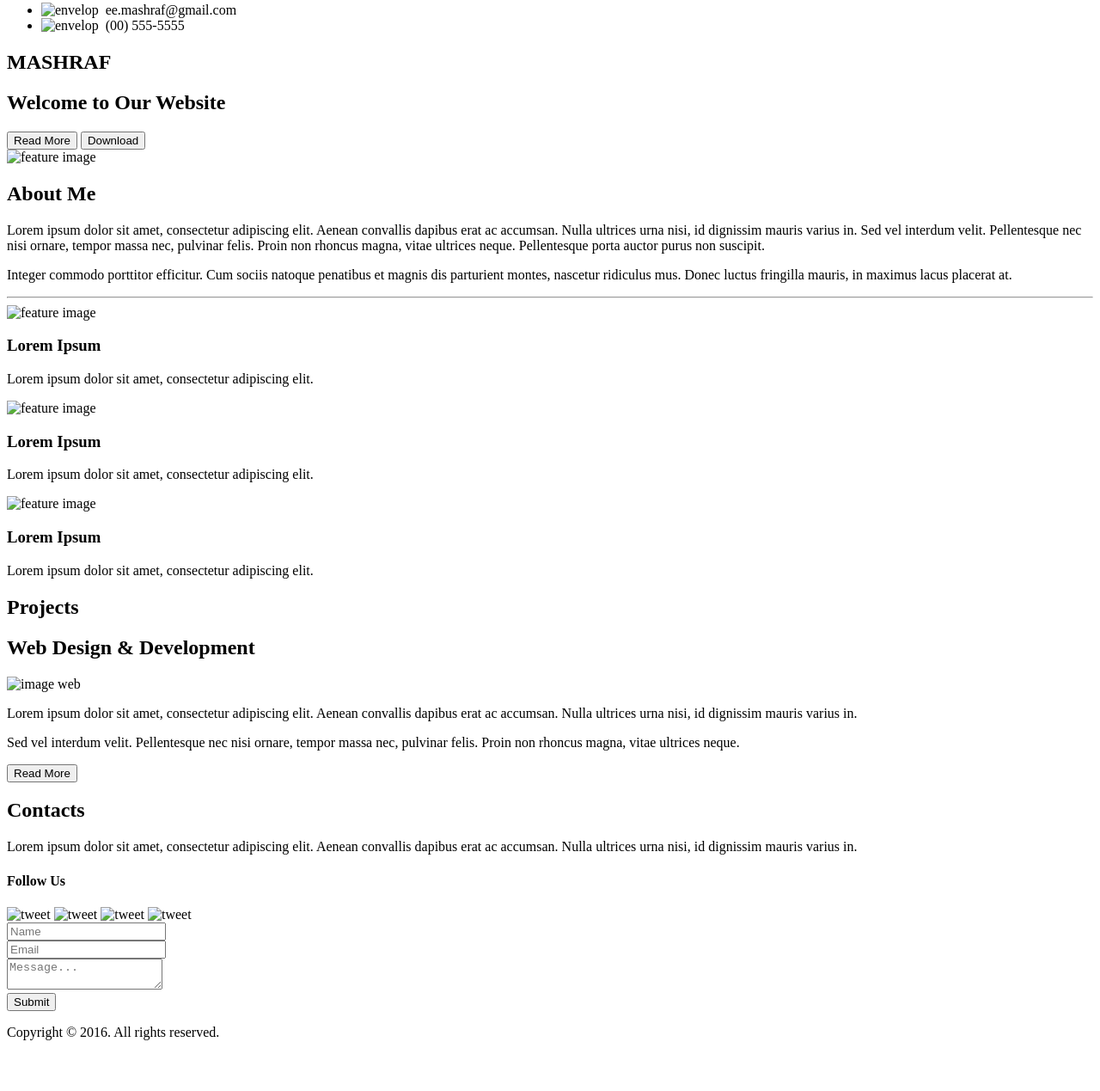
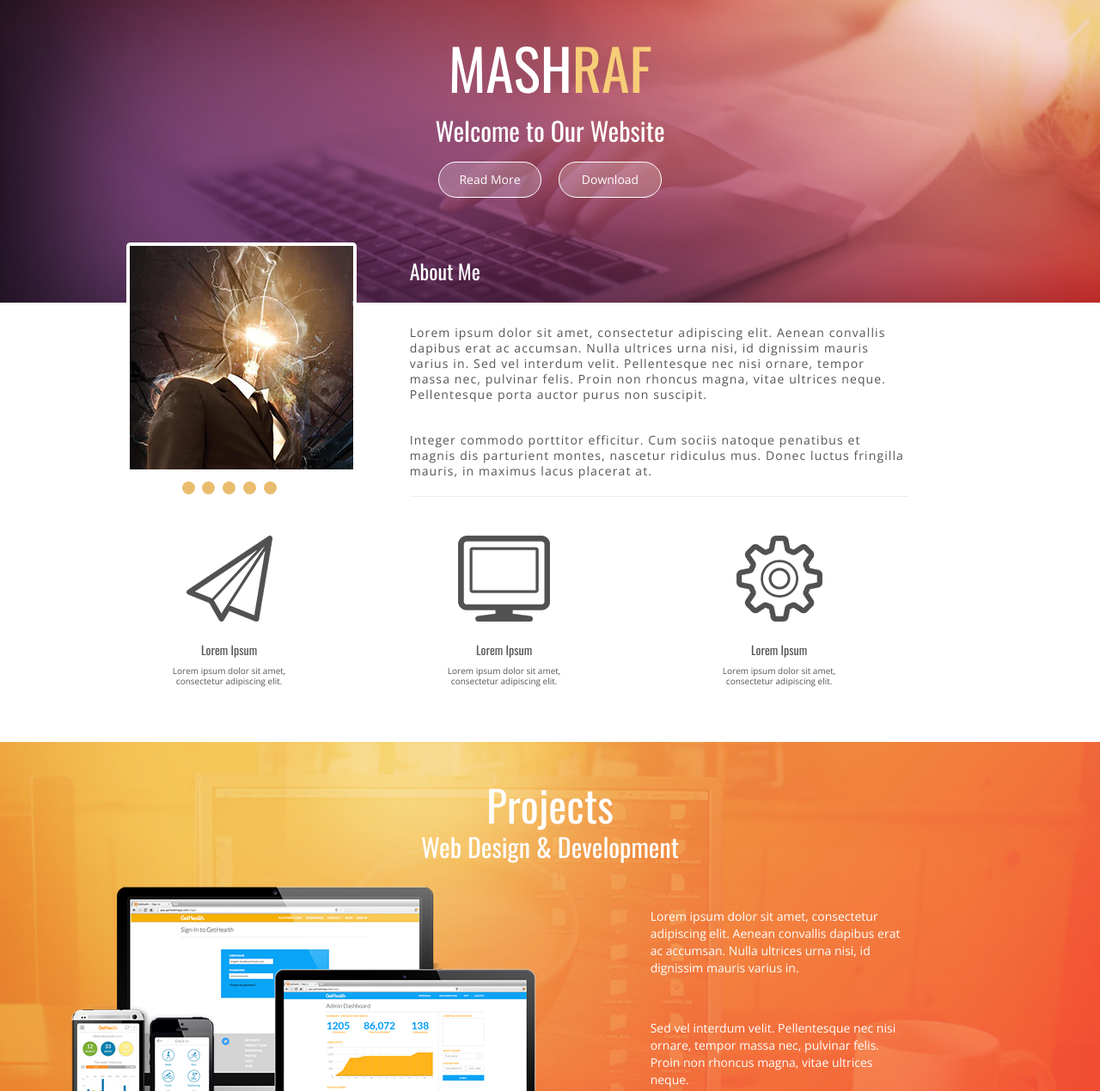
Before and after one commit to MAshrafM/PSD_Hizamo, a plain HTML site: page index.html in a window 1280 px wide. Shown: the part 148-1417 px from the top of the page at 86% size. Before the commit the page ends 1374 px from the top, so only its background shows below. Drawn offline with nearby package versions, Linux system fonts and the light colour scheme; the site is published under a folder, as on GitHub Pages, so addresses that start at the root find nothing.

Commit message:
fix relative

```diff
--- a/index.html
+++ b/index.html
@@ -7,8 +7,8 @@
 	<meta name="viewport" content="width=device-width, initial-scale=1">
 	<title>Profile</title>
 
-	<link href="/assets/stylesheets/bootstrap.min.css" rel="stylesheet">
-	<link href="/assets/stylesheets/main.css" rel="stylesheet">
+	<link href="./assets/stylesheets/bootstrap.min.css" rel="stylesheet">
+	<link href="./assets/stylesheets/main.css" rel="stylesheet">
   <link href="https://s3-us-west-2.amazonaws.com/s.cdpn.io/123941/animate.min.css" rel="stylesheet">
 
   <link href='https://fonts.googleapis.com/css?family=Open+Sans:400,700' rel='stylesheet' type='text/css'>
@@ -39,8 +39,8 @@
             </ul>
 
             <ul class="nav navbar-nav navbar-right">
-              <li><a><img src="/assets/images/envelopicon.png" alt="envelop">&nbsp; ee.mashraf@gmail.com</a></li>
-              <li><a><img src="/assets/images/teleicon.png" alt="envelop">&nbsp; (00) 555-5555</a></li>
+              <li><a><img src="./assets/images/envelopicon.png" alt="envelop">&nbsp; ee.mashraf@gmail.com</a></li>
+              <li><a><img src="./assets/images/teleicon.png" alt="envelop">&nbsp; (00) 555-5555</a></li>
             </ul>
           </nav>
         </div>
@@ -63,7 +63,7 @@
       <div class="row">
         <div class="col-sm-3 col-sm-offset-1">
           <div class="feature_image">
-            <img src="/assets/images/feature_image.png" alt="feature image">
+            <img src="./assets/images/feature_image.png" alt="feature image">
             <div class="stars">
               <span></span><span></span><span></span><span></span><span></span>
             </div>
@@ -85,7 +85,7 @@
       <div class="col-sm-3 col-sm-offset-1">
       <div class="wow bounceInLeft">
           <div class="icon_image">
-            <img src="/assets/images/paper.png" alt="feature image">
+            <img src="./assets/images/paper.png" alt="feature image">
           </div>
           <h3>Lorem Ipsum</h3>
           <p>Lorem ipsum dolor sit amet, consectetur adipiscing elit.</p>
@@ -94,7 +94,7 @@
       <div class="col-sm-3">
       <div class="wow bounceInUp">
         <div class="icon_image">
-          <img src="/assets/images/display.png" alt="feature image">
+          <img src="./assets/images/display.png" alt="feature image">
         </div>
         <h3>Lorem Ipsum</h3>
         <p>Lorem ipsum dolor sit amet, consectetur adipiscing elit.</p>
@@ -103,7 +103,7 @@
       <div class="col-sm-3">
       <div class="wow bounceInRight">
         <div class="icon_image">
-          <img src="/assets/images/gear.png" alt="feature image">
+          <img src="./assets/images/gear.png" alt="feature image">
         </div>
         <h3>Lorem Ipsum</h3>
         <p>Lorem ipsum dolor sit amet, consectetur adipiscing elit.</p>
@@ -120,7 +120,7 @@
         <h2 class="wow bounceInRight">Web Design &amp; Development</h2>
 
         <div class="col-sm-7 col-xs-12">
-          <img src='/assets/images/webimage.png' alt='image web'>
+          <img src='./assets/images/webimage.png' alt='image web'>
         </div>
         <div class="col-sm-3 col-xs-12">
           <p>
@@ -147,10 +147,10 @@
         <div class="clearfix"></div>
         <h4>Follow Us</h4>
         <div class="social">
-          <img src="/assets/images/tweet.png" alt='tweet'>
-          <img src="/assets/images/insta.png" alt='tweet'>
-          <img src="/assets/images/pin.png" alt='tweet'>
-          <img src="/assets/images/face.png" alt='tweet'>
+          <img src="./assets/images/tweet.png" alt='tweet'>
+          <img src="./assets/images/insta.png" alt='tweet'>
+          <img src="./assets/images/pin.png" alt='tweet'>
+          <img src="./assets/images/face.png" alt='tweet'>
         </div>
       </div>
       <div class="col-sm-4 col-sm-offset-2 col-xs-12">
@@ -181,11 +181,11 @@
 
   <!-- Scripts -->
   <script src="https://code.jquery.com/jquery-2.2.4.min.js"   integrity="sha256-BbhdlvQf/xTY9gja0Dq3HiwQF8LaCRTXxZKRutelT44="   crossorigin="anonymous"></script>
-  <script src="/assets/javascript/bootstrap.min.js"></script>
-  <script src="/assets/javascript/wow.min.js"></script>
+  <script src="./assets/javascript/bootstrap.min.js"></script>
+  <script src="./assets/javascript/wow.min.js"></script>
   <script>
   new WOW().init();
   </script>
-  <script src="/assets/javascript/script.js"></script>
+  <script src="./assets/javascript/script.js"></script>
 </body>
 </html>
```
